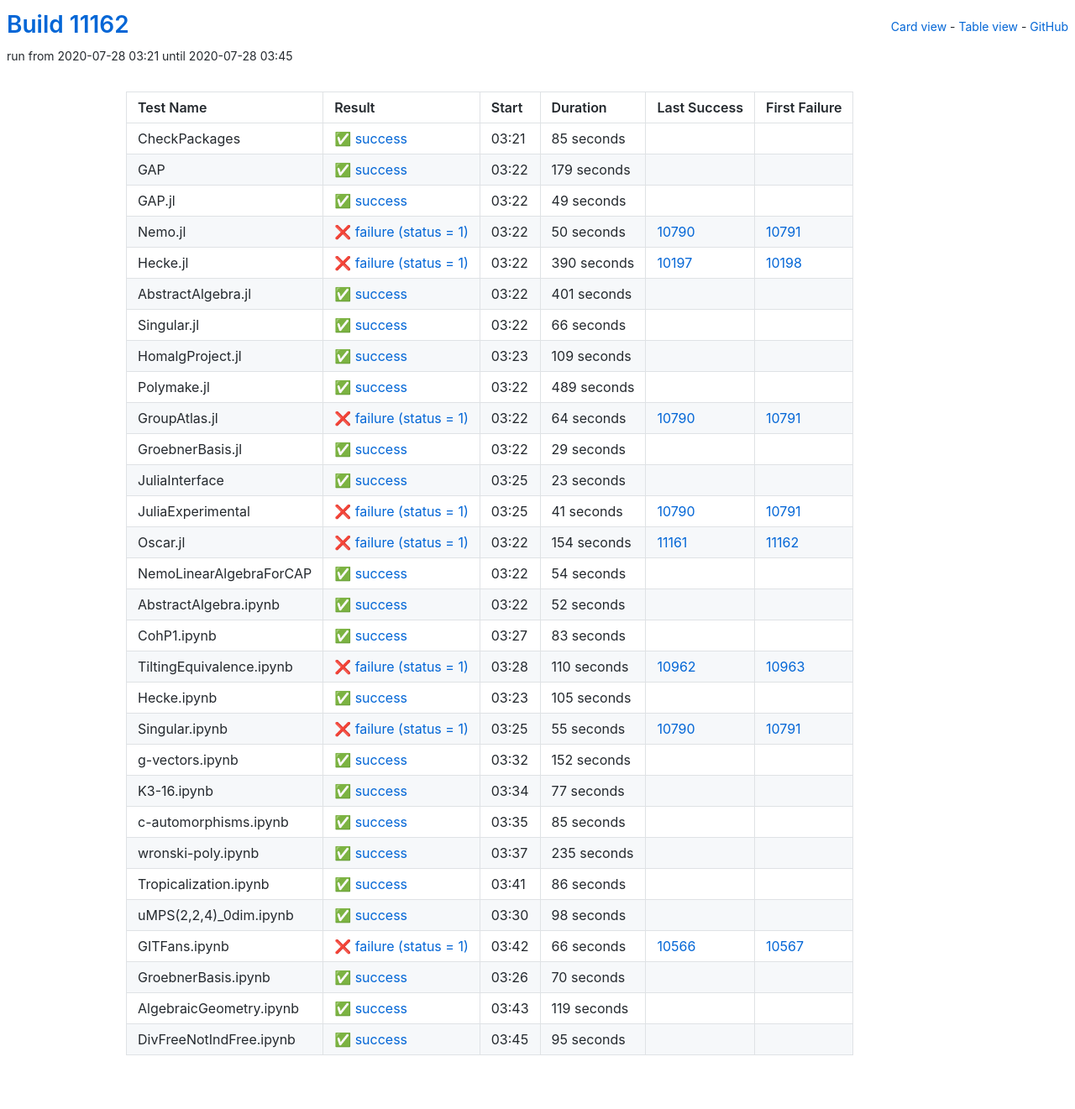
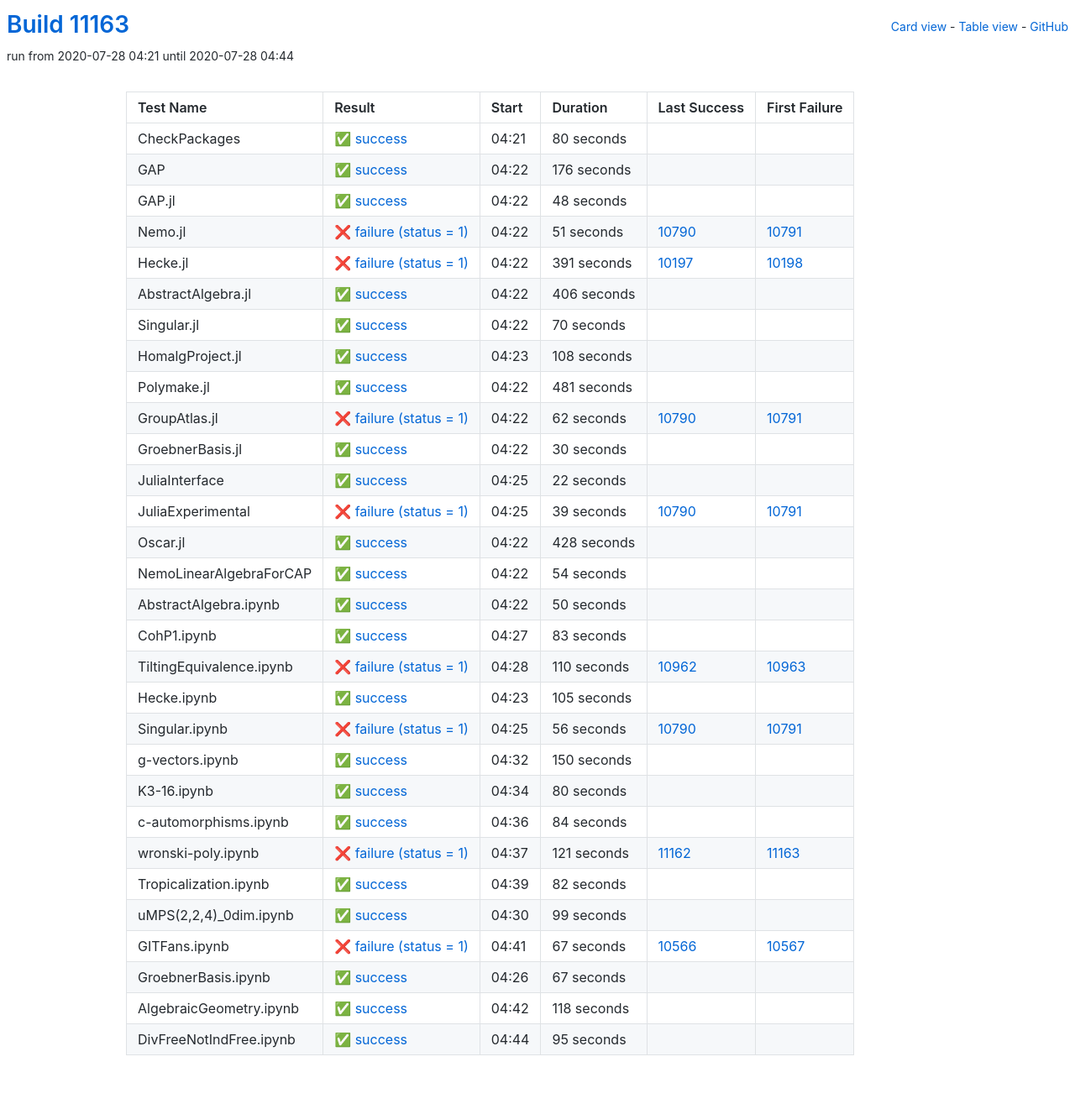
Before and after one commit to oscar-system/oscar-ci-status, a Jekyll site: the page built from table.html, in a window 1280 px wide. Shown: the whole page at 84% size. Built offline with Jekyll 4.4.1, drawn with Linux system fonts in a browser that asks for light colours.

Commit message:
Build #11163

```diff
--- a/_data/ci.yml
+++ b/_data/ci.yml
@@ -1,6 +1,6 @@
 ---
-build: 11162
-build_url: https://oscarci.mathematik.uni-kl.de/job/oscar/11162/
+build: 11163
+build_url: https://oscarci.mathematik.uni-kl.de/job/oscar/11163/
 job: oscar
 organization: oscar-system
 repo: oscar-ci-status
@@ -8,176 +8,176 @@
 tests:
 - name: CheckPackages
   id: checkpackages
-  log: https://oscarci.mathematik.uni-kl.de/job/oscar/11162/artifact/logs/build-11162/CheckPackages.log
-  start: 2020-07-28 03:21
+  log: https://oscarci.mathematik.uni-kl.de/job/oscar/11163/artifact/logs/build-11163/CheckPackages.log
+  start: 2020-07-28 04:21
   success: true
   exitcode: 0
   status: success
-  duration: 85
+  duration: 80
   last_success: false
   last_success_url:
   first_failure: false
   first_failure_url:
 - name: GAP
   id: gap
-  log: https://oscarci.mathematik.uni-kl.de/job/oscar/11162/artifact/logs/build-11162/GAP.log
-  start: 2020-07-28 03:22
+  log: https://oscarci.mathematik.uni-kl.de/job/oscar/11163/artifact/logs/build-11163/GAP.log
+  start: 2020-07-28 04:22
   success: true
   exitcode: 0
   status: success
-  duration: 179
+  duration: 176
   last_success: false
   last_success_url:
   first_failure: false
   first_failure_url:
 - name: GAP.jl
   id: gap-jl
-  log: https://oscarci.mathematik.uni-kl.de/job/oscar/11162/artifact/logs/build-11162/GAP.jl.log
-  start: 2020-07-28 03:22
+  log: https://oscarci.mathematik.uni-kl.de/job/oscar/11163/artifact/logs/build-11163/GAP.jl.log
+  start: 2020-07-28 04:22
   success: true
   exitcode: 0
   status: success
-  duration: 49
+  duration: 48
   last_success: false
   last_success_url:
   first_failure: false
   first_failure_url:
 - name: Nemo.jl
   id: nemo-jl
-  log: https://oscarci.mathematik.uni-kl.de/job/oscar/11162/artifact/logs/build-11162/Nemo.jl.log
-  start: 2020-07-28 03:22
+  log: https://oscarci.mathematik.uni-kl.de/job/oscar/11163/artifact/logs/build-11163/Nemo.jl.log
+  start: 2020-07-28 04:22
   success: false
   exitcode: 1
   status: failure
-  duration: 50
+  duration: 51
   last_success: 10790
   last_success_url: https://oscarci.mathematik.uni-kl.de/job/oscar/10790/
   first_failure: 10791
   first_failure_url: https://oscarci.mathematik.uni-kl.de/job/oscar/10791/
 - name: Hecke.jl
   id: hecke-jl
-  log: https://oscarci.mathematik.uni-kl.de/job/oscar/11162/artifact/logs/build-11162/Hecke.jl.log
-  start: 2020-07-28 03:22
+  log: https://oscarci.mathematik.uni-kl.de/job/oscar/11163/artifact/logs/build-11163/Hecke.jl.log
+  start: 2020-07-28 04:22
   success: false
   exitcode: 1
   status: failure
-  duration: 390
+  duration: 391
   last_success: 10197
   last_success_url: https://oscarci.mathematik.uni-kl.de/job/oscar/10197/
   first_failure: 10198
   first_failure_url: https://oscarci.mathematik.uni-kl.de/job/oscar/10198/
 - name: AbstractAlgebra.jl
   id: abstractalgebra-jl
-  log: https://oscarci.mathematik.uni-kl.de/job/oscar/11162/artifact/logs/build-11162/AbstractAlgebra.jl.log
-  start: 2020-07-28 03:22
+  log: https://oscarci.mathematik.uni-kl.de/job/oscar/11163/artifact/logs/build-11163/AbstractAlgebra.jl.log
+  start: 2020-07-28 04:22
   success: true
   exitcode: 0
   status: success
-  duration: 401
+  duration: 406
   last_success: false
   last_success_url:
   first_failure: false
   first_failure_url:
 - name: Singular.jl
   id: singular-jl
-  log: https://oscarci.mathematik.uni-kl.de/job/oscar/11162/artifact/logs/build-11162/Singular.jl.log
-  start: 2020-07-28 03:22
+  log: https://oscarci.mathematik.uni-kl.de/job/oscar/11163/artifact/logs/build-11163/Singular.jl.log
+  start: 2020-07-28 04:22
   success: true
   exitcode: 0
   status: success
-  duration: 66
+  duration: 70
   last_success: false
   last_success_url:
   first_failure: false
   first_failure_url:
 - name: HomalgProject.jl
   id: homalgproject-jl
-  log: https://oscarci.mathematik.uni-kl.de/job/oscar/11162/artifact/logs/build-11162/HomalgProject.jl.log
-  start: 2020-07-28 03:23
+  log: https://oscarci.mathematik.uni-kl.de/job/oscar/11163/artifact/logs/build-11163/HomalgProject.jl.log
+  start: 2020-07-28 04:23
   success: true
   exitcode: 0
   status: success
-  duration: 109
+  duration: 108
   last_success: false
   last_success_url:
   first_failure: false
   first_failure_url:
 - name: Polymake.jl
   id: polymake-jl
-  log: https://oscarci.mathematik.uni-kl.de/job/oscar/11162/artifact/logs/build-11162/Polymake.jl.log
-  start: 2020-07-28 03:22
+  log: https://oscarci.mathematik.uni-kl.de/job/oscar/11163/artifact/logs/build-11163/Polymake.jl.log
+  start: 2020-07-28 04:22
   success: true
   exitcode: 0
   status: success
-  duration: 489
+  duration: 481
   last_success: false
   last_success_url:
   first_failure: false
   first_failure_url:
 - name: GroupAtlas.jl
   id: groupatlas-jl
-  log: https://oscarci.mathematik.uni-kl.de/job/oscar/11162/artifact/logs/build-11162/GroupAtlas.jl.log
-  start: 2020-07-28 03:22
+  log: https://oscarci.mathematik.uni-kl.de/job/oscar/11163/artifact/logs/build-11163/GroupAtlas.jl.log
+  start: 2020-07-28 04:22
   success: false
   exitcode: 1
   status: failure
-  duration: 64
+  duration: 62
   last_success: 10790
   last_success_url: https://oscarci.mathematik.uni-kl.de/job/oscar/10790/
   first_failure: 10791
   first_failure_url: https://oscarci.mathematik.uni-kl.de/job/oscar/10791/
 - name: GroebnerBasis.jl
   id: groebnerbasis-jl
-  log: https://oscarci.mathematik.uni-kl.de/job/oscar/11162/artifact/logs/build-11162/GroebnerBasis.jl.log
-  start: 2020-07-28 03:22
+  log: https://oscarci.mathematik.uni-kl.de/job/oscar/11163/artifact/logs/build-11163/GroebnerBasis.jl.log
+  start: 2020-07-28 04:22
   success: true
   exitcode: 0
   status: success
-  duration: 29
+  duration: 30
   last_success: false
   last_success_url:
   first_failure: false
   first_failure_url:
 - name: JuliaInterface
   id: juliainterface
-  log: https://oscarci.mathematik.uni-kl.de/job/oscar/11162/artifact/logs/build-11162/JuliaInterface.log
-  start: 2020-07-28 03:25
+  log: https://oscarci.mathematik.uni-kl.de/job/oscar/11163/artifact/logs/build-11163/JuliaInterface.log
+  start: 2020-07-28 04:25
   success: true
   exitcode: 0
   status: success
-  duration: 23
+  duration: 22
   last_success: false
   last_success_url:
   first_failure: false
   first_failure_url:
 - name: JuliaExperimental
   id: juliaexperimental
-  log: https://oscarci.mathematik.uni-kl.de/job/oscar/11162/artifact/logs/build-11162/JuliaExperimental.log
-  start: 2020-07-28 03:25
+  log: https://oscarci.mathematik.uni-kl.de/job/oscar/11163/artifact/logs/build-11163/JuliaExperimental.log
+  start: 2020-07-28 04:25
   success: false
   exitcode: 1
   status: failure
-  duration: 41
+  duration: 39
   last_success: 10790
   last_success_url: https://oscarci.mathematik.uni-kl.de/job/oscar/10790/
   first_failure: 10791
   first_failure_url: https://oscarci.mathematik.uni-kl.de/job/oscar/10791/
 - name: Oscar.jl
   id: oscar-jl
-  log: https://oscarci.mathematik.uni-kl.de/job/oscar/11162/artifact/logs/build-11162/Oscar.jl.log
-  start: 2020-07-28 03:22
-  success: false
-  exitcode: 1
-  status: failure
-  duration: 154
-  last_success: 11161
-  last_success_url: https://oscarci.mathematik.uni-kl.de/job/oscar/11161/
-  first_failure: 11162
-  first_failure_url: https://oscarci.mathematik.uni-kl.de/job/oscar/11162/
+  log: https://oscarci.mathematik.uni-kl.de/job/oscar/11163/artifact/logs/build-11163/Oscar.jl.log
+  start: 2020-07-28 04:22
+  success: true
+  exitcode: 0
+  status: success
+  duration: 428
+  last_success: false
+  last_success_url:
+  first_failure: false
+  first_failure_url:
 - name: NemoLinearAlgebraForCAP
   id: nemolinearalgebraforcap
-  log: https://oscarci.mathematik.uni-kl.de/job/oscar/11162/artifact/logs/build-11162/NemoLinearAlgebraForCAP.log
-  start: 2020-07-28 03:22
+  log: https://oscarci.mathematik.uni-kl.de/job/oscar/11163/artifact/logs/build-11163/NemoLinearAlgebraForCAP.log
+  start: 2020-07-28 04:22
   success: true
   exitcode: 0
   status: success
@@ -188,20 +188,20 @@
   first_failure_url:
 - name: AbstractAlgebra.ipynb
   id: abstractalgebra-ipynb
-  log: https://oscarci.mathematik.uni-kl.de/job/oscar/11162/artifact/logs/build-11162/AbstractAlgebra.ipynb.log
-  start: 2020-07-28 03:22
+  log: https://oscarci.mathematik.uni-kl.de/job/oscar/11163/artifact/logs/build-11163/AbstractAlgebra.ipynb.log
+  start: 2020-07-28 04:22
   success: true
   exitcode: 0
   status: success
-  duration: 52
+  duration: 50
   last_success: false
   last_success_url:
   first_failure: false
   first_failure_url:
 - name: CohP1.ipynb
   id: cohp1-ipynb
-  log: https://oscarci.mathematik.uni-kl.de/job/oscar/11162/artifact/logs/build-11162/CohP1.ipynb.log
-  start: 2020-07-28 03:27
+  log: https://oscarci.mathematik.uni-kl.de/job/oscar/11163/artifact/logs/build-11163/CohP1.ipynb.log
+  start: 2020-07-28 04:27
   success: true
   exitcode: 0
   status: success
@@ -212,8 +212,8 @@
   first_failure_url:
 - name: TiltingEquivalence.ipynb
   id: tiltingequivalence-ipynb
-  log: https://oscarci.mathematik.uni-kl.de/job/oscar/11162/artifact/logs/build-11162/TiltingEquivalence.ipynb.log
-  start: 2020-07-28 03:28
+  log: https://oscarci.mathematik.uni-kl.de/job/oscar/11163/artifact/logs/build-11163/TiltingEquivalence.ipynb.log
+  start: 2020-07-28 04:28
   success: false
   exitcode: 1
   status: failure
@@ -224,8 +224,8 @@
   first_failure_url: https://oscarci.mathematik.uni-kl.de/job/oscar/10963/
 - name: Hecke.ipynb
   id: hecke-ipynb
-  log: https://oscarci.mathematik.uni-kl.de/job/oscar/11162/artifact/logs/build-11162/Hecke.ipynb.log
-  start: 2020-07-28 03:23
+  log: https://oscarci.mathematik.uni-kl.de/job/oscar/11163/artifact/logs/build-11163/Hecke.ipynb.log
+  start: 2020-07-28 04:23
   success: true
   exitcode: 0
   status: success
@@ -236,128 +236,128 @@
   first_failure_url:
 - name: Singular.ipynb
   id: singular-ipynb
-  log: https://oscarci.mathematik.uni-kl.de/job/oscar/11162/artifact/logs/build-11162/Singular.ipynb.log
-  start: 2020-07-28 03:25
+  log: https://oscarci.mathematik.uni-kl.de/job/oscar/11163/artifact/logs/build-11163/Singular.ipynb.log
+  start: 2020-07-28 04:25
   success: false
   exitcode: 1
   status: failure
-  duration: 55
+  duration: 56
   last_success: 10790
   last_success_url: https://oscarci.mathematik.uni-kl.de/job/oscar/10790/
   first_failure: 10791
   first_failure_url: https://oscarci.mathematik.uni-kl.de/job/oscar/10791/
 - name: g-vectors.ipynb
   id: g-vectors-ipynb
-  log: https://oscarci.mathematik.uni-kl.de/job/oscar/11162/artifact/logs/build-11162/g-vectors.ipynb.log
-  start: 2020-07-28 03:32
+  log: https://oscarci.mathematik.uni-kl.de/job/oscar/11163/artifact/logs/build-11163/g-vectors.ipynb.log
+  start: 2020-07-28 04:32
   success: true
   exitcode: 0
   status: success
-  duration: 152
+  duration: 150
   last_success: false
   last_success_url:
   first_failure: false
   first_failure_url:
 - name: K3-16.ipynb
   id: k3-16-ipynb
-  log: https://oscarci.mathematik.uni-kl.de/job/oscar/11162/artifact/logs/build-11162/K3-16.ipynb.log
-  start: 2020-07-28 03:34
+  log: https://oscarci.mathematik.uni-kl.de/job/oscar/11163/artifact/logs/build-11163/K3-16.ipynb.log
+  start: 2020-07-28 04:34
   success: true
   exitcode: 0
   status: success
-  duration: 77
+  duration: 80
   last_success: false
   last_success_url:
   first_failure: false
   first_failure_url:
 - name: c-automorphisms.ipynb
   id: c-automorphisms-ipynb
-  log: https://oscarci.mathematik.uni-kl.de/job/oscar/11162/artifact/logs/build-11162/c-automorphisms.ipynb.log
-  start: 2020-07-28 03:35
+  log: https://oscarci.mathematik.uni-kl.de/job/oscar/11163/artifact/logs/build-11163/c-automorphisms.ipynb.log
+  start: 2020-07-28 04:36
   success: true
   exitcode: 0
   status: success
-  duration: 85
+  duration: 84
   last_success: false
   last_success_url:
   first_failure: false
   first_failure_url:
 - name: wronski-poly.ipynb
   id: wronski-poly-ipynb
-  log: https://oscarci.mathematik.uni-kl.de/job/oscar/11162/artifact/logs/build-11162/wronski-poly.ipynb.log
-  start: 2020-07-28 03:37
+  log: https://oscarci.mathematik.uni-kl.de/job/oscar/11163/artifact/logs/build-11163/wronski-poly.ipynb.log
+  start: 2020-07-28 04:37
+  success: false
+  exitcode: 1
+  status: failure
+  duration: 121
+  last_success: 11162
+  last_success_url: https://oscarci.mathematik.uni-kl.de/job/oscar/11162/
+  first_failure: 11163
+  first_failure_url: https://oscarci.mathematik.uni-kl.de/job/oscar/11163/
+- name: Tropicalization.ipynb
+  id: tropicalization-ipynb
+  log: https://oscarci.mathematik.uni-kl.de/job/oscar/11163/artifact/logs/build-11163/Tropicalization.ipynb.log
+  start: 2020-07-28 04:39
   success: true
   exitcode: 0
   status: success
-  duration: 235
-  last_success: false
-  last_success_url:
-  first_failure: false
-  first_failure_url:
-- name: Tropicalization.ipynb
-  id: tropicalization-ipynb
-  log: https://oscarci.mathematik.uni-kl.de/job/oscar/11162/artifact/logs/build-11162/Tropicalization.ipynb.log
-  start: 2020-07-28 03:41
-  success: true
-  exitcode: 0
-  status: success
-  duration: 86
+  duration: 82
   last_success: false
   last_success_url:
   first_failure: false
   first_failure_url:
 - name: uMPS(2,2,4)_0dim.ipynb
   id: umps-2-2-4-0dim-ipynb
-  log: https://oscarci.mathematik.uni-kl.de/job/oscar/11162/artifact/logs/build-11162/uMPS-2-2-4-_0dim.ipynb.log
-  start: 2020-07-28 03:30
+  log: https://oscarci.mathematik.uni-kl.de/job/oscar/11163/artifact/logs/build-11163/uMPS-2-2-4-_0dim.ipynb.log
+  start: 2020-07-28 04:30
   success: true
   exitcode: 0
   status: success
-  duration: 98
+  duration: 99
   last_success: false
   last_success_url:
   first_failure: false
   first_failure_url:
 - name: GITFans.ipynb
   id: gitfans-ipynb
-  log: https://oscarci.mathematik.uni-kl.de/job/oscar/11162/artifact/logs/build-11162/GITFans.ipynb.log
-  start: 2020-07-28 03:42
+  log: https://oscarci.mathematik.uni-kl.de/job/oscar/11163/artifact/logs/build-11163/GITFans.ipynb.log
+  start: 2020-07-28 04:41
   success: false
   exitcode: 1
   status: failure
-  duration: 66
+  duration: 67
   last_success: 10566
   last_success_url: https://oscarci.mathematik.uni-kl.de/job/oscar/10566/
   first_failure: 10567
   first_failure_url: https://oscarci.mathematik.uni-kl.de/job/oscar/10567/
 - name: GroebnerBasis.ipynb
   id: groebnerbasis-ipynb
-  log: https://oscarci.mathematik.uni-kl.de/job/oscar/11162/artifact/logs/build-11162/GroebnerBasis.ipynb.log
-  start: 2020-07-28 03:26
+  log: https://oscarci.mathematik.uni-kl.de/job/oscar/11163/artifact/logs/build-11163/GroebnerBasis.ipynb.log
+  start: 2020-07-28 04:26
   success: true
   exitcode: 0
   status: success
-  duration: 70
+  duration: 67
   last_success: false
   last_success_url:
   first_failure: false
   first_failure_url:
 - name: AlgebraicGeometry.ipynb
   id: algebraicgeometry-ipynb
-  log: https://oscarci.mathematik.uni-kl.de/job/oscar/11162/artifact/logs/build-11162/AlgebraicGeometry.ipynb.log
-  start: 2020-07-28 03:43
+  log: https://oscarci.mathematik.uni-kl.de/job/oscar/11163/artifact/logs/build-11163/AlgebraicGeometry.ipynb.log
+  start: 2020-07-28 04:42
   success: true
   exitcode: 0
   status: success
-  duration: 119
+  duration: 118
   last_success: false
   last_success_url:
   first_failure: false
   first_failure_url:
 - name: DivFreeNotIndFree.ipynb
   id: divfreenotindfree-ipynb
-  log: https://oscarci.mathematik.uni-kl.de/job/oscar/11162/artifact/logs/build-11162/DivFreeNotIndFree.ipynb.log
-  start: 2020-07-28 03:45
+  log: https://oscarci.mathematik.uni-kl.de/job/oscar/11163/artifact/logs/build-11163/DivFreeNotIndFree.ipynb.log
+  start: 2020-07-28 04:44
   success: true
   exitcode: 0
   status: success
```
Also changed, not shown: README.md.
